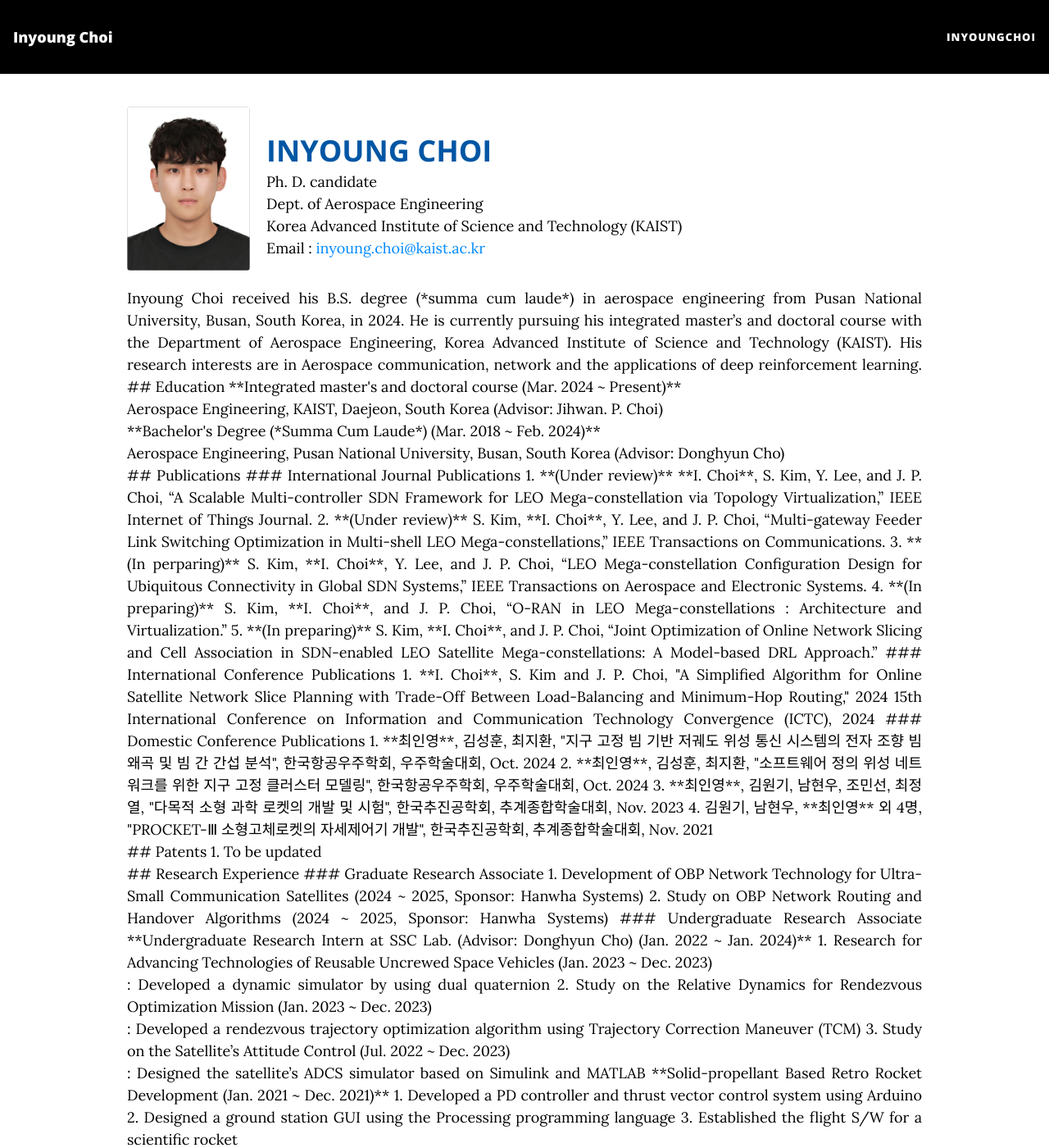
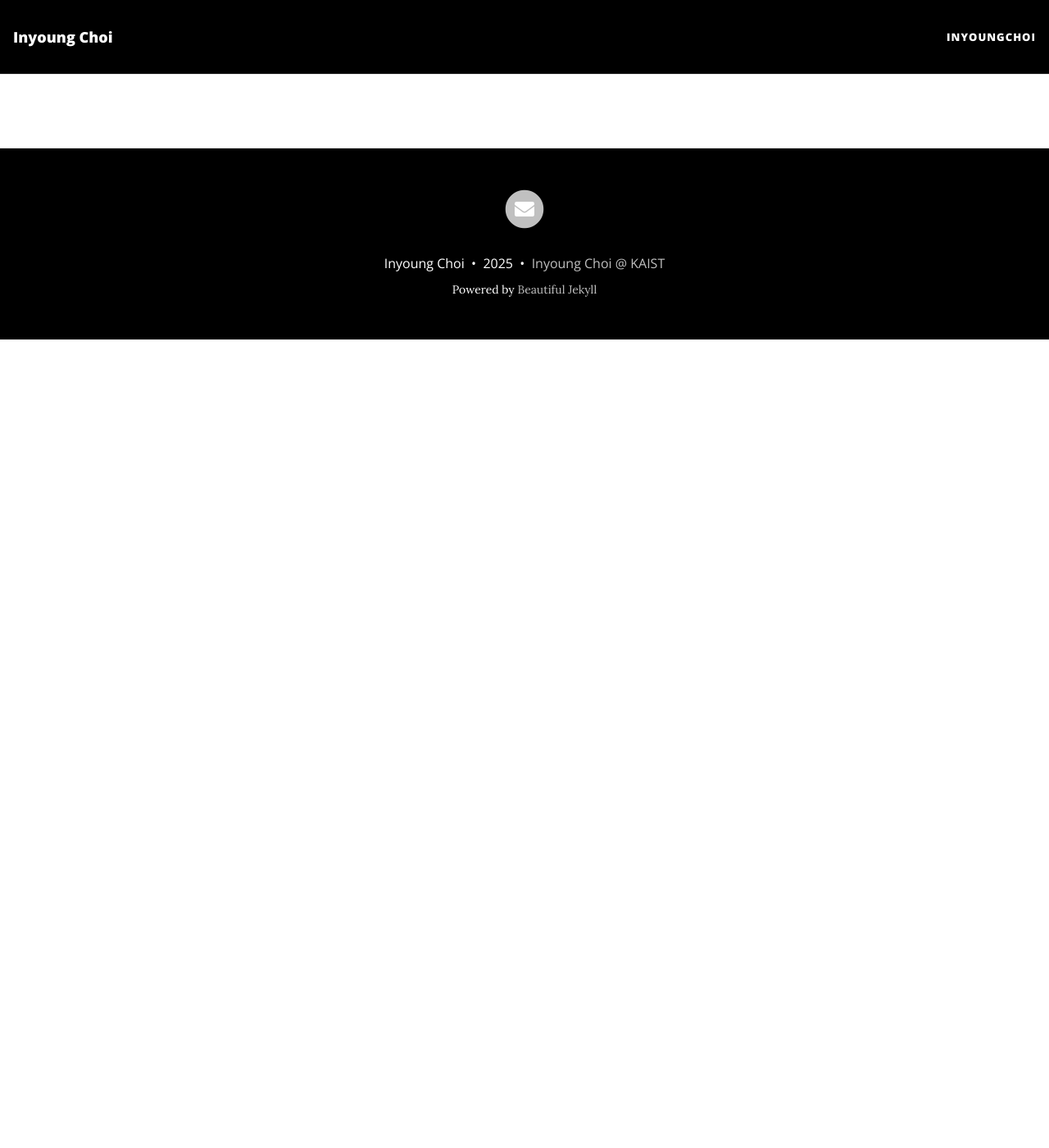
Before and after one commit to InyoungChoi-acai/InyoungChoi-acai.github.io, a Jekyll site: the page built from index.html, in a window 1280 px wide and 1400 px high. Shown: the whole window at 82% size. Built offline with Jekyll 4.4.1, drawn with Linux system fonts in a browser that asks for light colours; nearby versions of some CDN libraries; the list of posts is cut into pages by our own code; some of the changed text lies outside the part shown.

Commit message:
Update index.html

```diff
--- a/index.html
+++ b/index.html
@@ -2,108 +2,3 @@
 layout: home
 date: 2025-03-29
 ---
-
-<div style="display: flex; align-items: center; gap: 20px;">
-
-  <img src="/assets/img/최인영.jpg" alt="Choi, Inyoung" style="width: 150px; height: 200px; border-radius: 4px;">
-
-  <div>
-    <h1 style="color: #0056A4; font-weight: bold; margin: 0;">INYOUNG CHOI</h1>
-    <p style="margin: 4px 0 0 0;">
-      Ph. D. candidate<br>
-      Dept. of Aerospace Engineering<br>
-      Korea Advanced Institute of Science and Technology (KAIST)<br>
-      Email : <a href="mailto:inyoung.choi@kaist.ac.kr">inyoung.choi@kaist.ac.kr</a>
-    </p>
-  </div>
-
-</div>
-
-Inyoung Choi received his B.S. degree (*summa cum laude*) in aerospace engineering from Pusan National University, Busan, South Korea, in 2024. He is currently pursuing his integrated master’s and doctoral course with the Department of Aerospace Engineering, Korea Advanced Institute of Science and Technology (KAIST). His research interests are in Aerospace communication, network and the applications of deep reinforcement learning.
-
-
-## Education
- **Integrated master's and doctoral course (Mar. 2024 ~ Present)**<br>
- Aerospace Engineering, KAIST, Daejeon, South Korea (Advisor: Jihwan. P. Choi)<br>
-
- **Bachelor's Degree (*Summa Cum Laude*) (Mar. 2018 ~ Feb. 2024)**<br>
- Aerospace Engineering, Pusan National University, Busan, South Korea (Advisor: Donghyun Cho)
-
-<br>
-
-## Publications
-### International Journal Publications
-  1. **(Under review)** **I. Choi**, S. Kim, Y. Lee, and J. P. Choi, “A Scalable Multi-controller SDN Framework for LEO Mega-constellation via Topology Virtualization,” IEEE Internet of Things Journal.
-
-  2. **(Under review)** S. Kim, **I. Choi**, Y. Lee, and J. P. Choi, “Multi-gateway Feeder Link Switching Optimization in Multi-shell LEO Mega-constellations,”  IEEE Transactions on Communications.
-
-  3. **(In perparing)** S. Kim, **I. Choi**, Y. Lee, and J. P. Choi, “LEO Mega-constellation Configuration Design for Ubiquitous Connectivity in Global SDN Systems,” IEEE Transactions on Aerospace and Electronic Systems.
-
-  4. **(In preparing)** S. Kim, **I. Choi**, and J. P. Choi, “O-RAN in LEO Mega-constellations : Architecture and Virtualization.”
-
-  5. **(In preparing)** S. Kim, **I. Choi**, and J. P. Choi, “Joint Optimization of Online Network Slicing and Cell Association in SDN-enabled LEO Satellite Mega-constellations: A Model-based DRL Approach.”
-
-### International Conference Publications
-  1. **I. Choi**, S. Kim and J. P. Choi, "A Simplified Algorithm for Online Satellite Network Slice Planning with Trade-Off Between Load-Balancing and Minimum-Hop Routing," 2024 15th International Conference on Information and Communication Technology Convergence (ICTC), 2024
-
-### Domestic Conference Publications
-  1. **최인영**, 김성훈, 최지환, "지구 고정 빔 기반 저궤도 위성 통신 시스템의 전자 조향 빔 왜곡 및 빔 간 간섭 분석", 한국항공우주학회, 우주학술대회, Oct. 2024
-  2. **최인영**, 김성훈, 최지환, "소프트웨어 정의 위성 네트워크를 위한 지구 고정 클러스터 모델링", 한국항공우주학회, 우주학술대회, Oct. 2024
-  3. **최인영**, 김원기, 남현우, 조민선, 최정열, "다목적 소형 과학 로켓의 개발 및 시험", 한국추진공학회, 추계종합학술대회, Nov. 2023
-  4. 김원기, 남현우, **최인영** 외 4명, "PROCKET-Ⅲ 소형고체로켓의 자세제어기 개발", 한국추진공학회, 추계종합학술대회, Nov. 2021
-
-<br>
-
-## Patents
-1. To be updated
-
-<br>
-
-## Research Experience
-### Graduate Research Associate
- 1. Development of OBP Network Technology for Ultra-Small Communication Satellites  (2024 ~ 2025, Sponsor: Hanwha Systems)
- 2. Study on OBP Network Routing and Handover Algorithms (2024 ~ 2025, Sponsor: Hanwha Systems)
-
-### Undergraduate Research Associate
-**Undergraduate Research Intern at SSC Lab. (Advisor: Donghyun Cho) (Jan. 2022 ~ Jan. 2024)**
- 1. Research for Advancing Technologies of Reusable Uncrewed Space Vehicles (Jan. 2023 ~ Dec. 2023) <br>
-   : Developed a dynamic simulator by using dual quaternion
- 2. Study on the Relative Dynamics for Rendezvous Optimization Mission (Jan. 2023 ~ Dec. 2023) <br>
-   : Developed a rendezvous trajectory optimization algorithm using Trajectory Correction Maneuver (TCM)
- 3. Study on the Satellite’s Attitude Control (Jul. 2022 ~ Dec. 2023) <br>
-   : Designed the satellite’s ADCS simulator based on Simulink and MATLAB
-
-**Solid-propellant Based Retro Rocket Development (Jan. 2021 ~ Dec. 2021)**
-  1. Developed a PD controller and thrust vector control system using Arduino
-  2. Designed a ground station GUI using the Processing programming language
-  3. Established the flight S/W for a scientific rocket
-
-<br>
-
-## Honors and Awards
-  1. **Participation prize**, The Korean Society of Aeronautics and Space Science (June. 2023)<br>
-  : Student Paper Competition, Aerospace science competition for undergraduate students
-
-  2. **Outstanding** Presentation Paper Award, Korea Society of Propulsion Engineering (May. 2022)<br>
-  : Rocket Academic Competition, Aerospace Science Competition
-
-  3. **Gold medal**, Korea Aerospace Research Institute (Dec. 2021)<br>
-  : Rocket Academic Competition, Aerospace Science Competition
-
-  4. **Grand prize**, Ministerial of Science and ICT (Dec. 2021)<br>
-  : Rocket Launch Competition, Aerospace Science Competition
-
-<br>
-
-## Scholarship
-  1. **Hyunsong Educational & Cultural Foundation Scholarship (2025 ~ )**<br>
-  For 10 consecutive semesters, 10M KRW/semester
-
-  2. **Kim Young-Han Global Leader Scholarship (2024)**<br>
-  For 2 consecutive semesters, 2M KRW/semester
-
-  3. **Academic Excellence Scholarship (2018, 2019 ~ 2023)**<br>
-  For 6 undergraduate semesters
-
-  4. **National Science & Technology Scholarship (2023)**<br>
-  For 1 undergraduate semester
```
